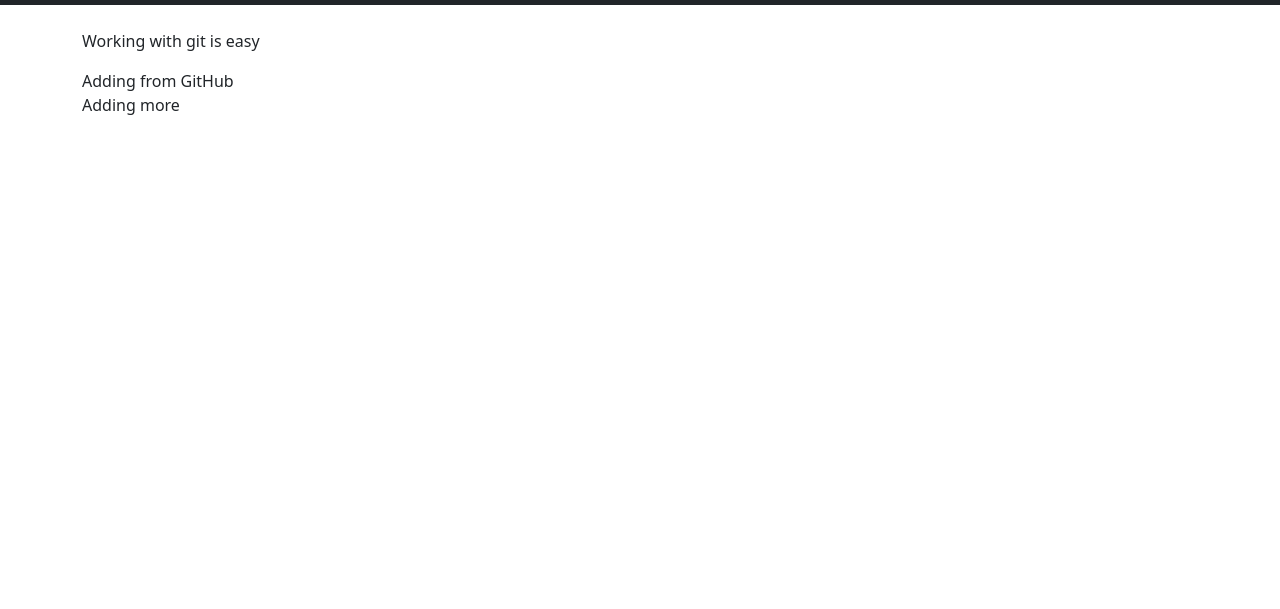
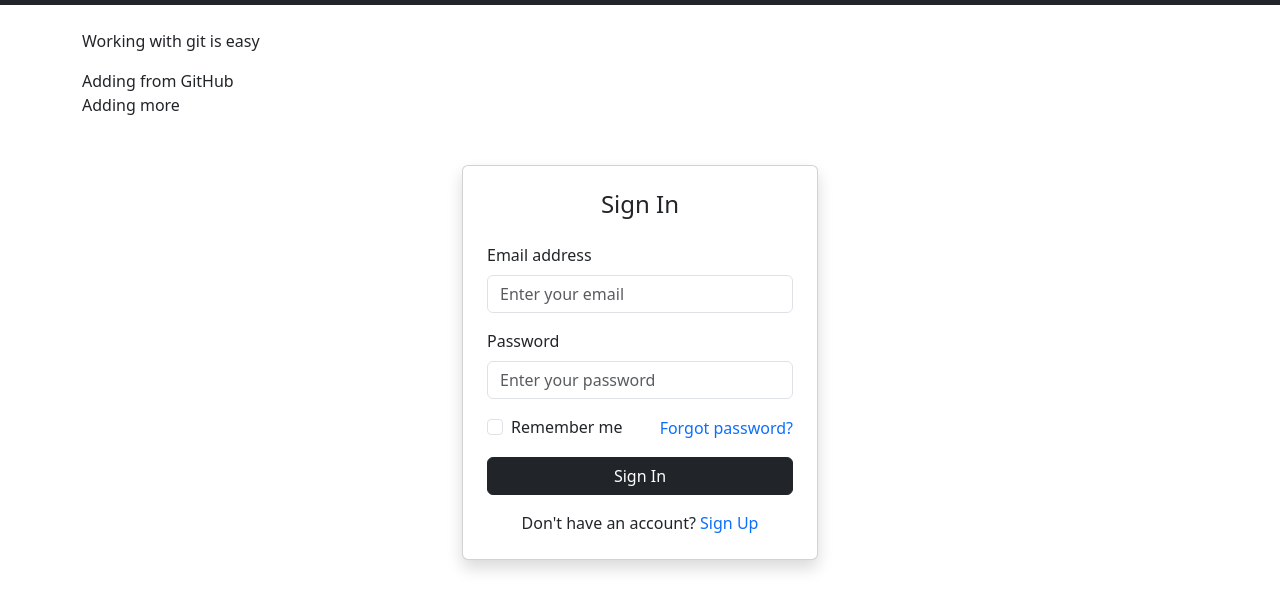
Before and after one commit to vishalshukla77/lgit, a plain HTML site: page index.html in a window 1280 px wide. Shown: the part 51-660 px from the top of the page. Drawn offline with nearby package versions, Linux system fonts and the light colour scheme.

Commit message:
sign in form

```diff
--- a/index.html
+++ b/index.html
@@ -47,6 +47,36 @@
     <p>Adding more</p>
   </div>
 
+  <!-- Sign In Form -->
+  <div class="container mt-5">
+    <div class="row justify-content-center">
+      <div class="col-md-6 col-lg-4">
+        <div class="card shadow p-4">
+          <h4 class="text-center mb-4">Sign In</h4>
+          <form>
+            <div class="mb-3">
+              <label for="email" class="form-label">Email address</label>
+              <input type="email" class="form-control" id="email" placeholder="Enter your email" required>
+            </div>
+            <div class="mb-3">
+              <label for="password" class="form-label">Password</label>
+              <input type="password" class="form-control" id="password" placeholder="Enter your password" required>
+            </div>
+            <div class="d-flex justify-content-between align-items-center mb-3">
+              <div class="form-check">
+                <input class="form-check-input" type="checkbox" id="remember">
+                <label class="form-check-label" for="remember">Remember me</label>
+              </div>
+              <a href="#" class="text-decoration-none">Forgot password?</a>
+            </div>
+            <button type="submit" class="btn btn-dark w-100">Sign In</button>
+          </form>
+          <p class="text-center mt-3 mb-0">Don't have an account? <a href="#" class="text-decoration-none">Sign Up</a></p>
+        </div>
+      </div>
+    </div>
+  </div>
+
   <!-- Bootstrap JS -->
   <script src="https://cdn.jsdelivr.net/npm/bootstrap@5.3.3/dist/js/bootstrap.bundle.min.js"></script>
 </body>
```
